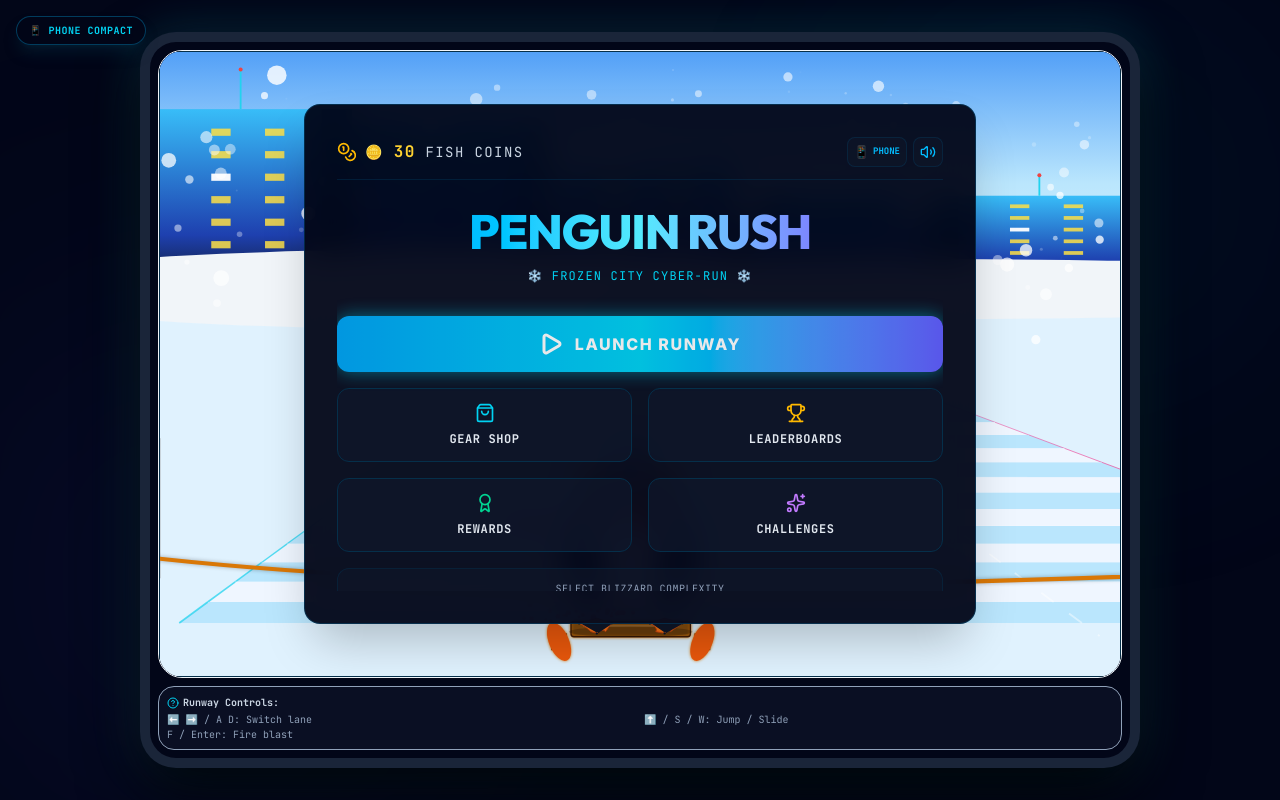
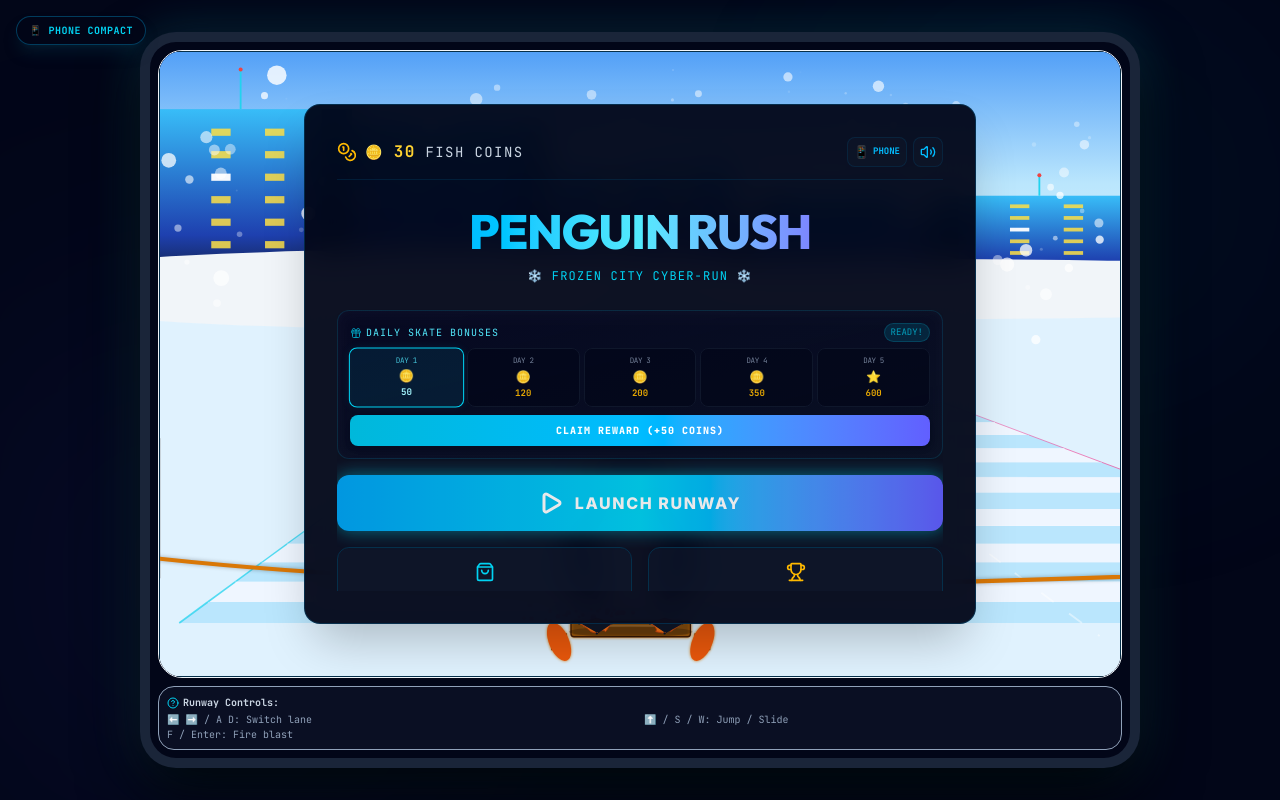
Before and after one commit to ravikishan1886-ui/penguin-Rush, a React (Vite) app: page / in a window 1280 px wide. Built offline with nearby package versions, Linux system fonts and the light colour scheme.

Commit message:
feat(ui): add daily login rewards and audio
Implement daily login streak functionality with coin rewards, update type definitions for persistent storage, and add achievement sound effects.

```diff
--- a/metadata.json
+++ b/metadata.json
@@ -1,5 +1,5 @@
 {
   "name": "Penguin Rush: Frozen City",
   "description": "An action-packed 2.5D winter skateboarding endless runner with high-performance graphics, boss battles, upgrades, and neon aesthetics.",
-  "requestFramePermissions": [],
+  "requestFramePermissions": []
 }
--- a/src/components/AudioSystem.ts
+++ b/src/components/AudioSystem.ts
@@ -410,6 +410,31 @@ export class AudioSystem {
     });
   }
 
+  playAchievementComplete() {
+    if (this.isMuted) return;
+    this.initCtx();
+    if (!this.ctx) return;
+
+    const now = this.ctx.currentTime;
+    const notes = [523.25, 659.25, 783.99, 1046.50]; // C5, E5, G5, C6
+    notes.forEach((freq, idx) => {
+      const osc = this.ctx!.createOscillator();
+      const gain = this.ctx!.createGain();
+
+      osc.type = 'sine';
+      osc.frequency.setValueAtTime(freq, now + idx * 0.08);
+
+      gain.gain.setValueAtTime(0.08, now + idx * 0.08);
+      gain.gain.exponentialRampToValueAtTime(0.001, now + idx * 0.08 + 0.35);
+
+      osc.connect(gain);
+      gain.connect(this.ctx!.destination);
+
+      osc.start(now + idx * 0.08);
+      osc.stop(now + idx * 0.08 + 0.4);
+    });
+  }
+
   startSkateSound() {
     if (this.isMuted) return;
     this.initCtx();
--- a/src/components/UIOverlay.tsx
+++ b/src/components/UIOverlay.tsx
@@ -57,6 +57,7 @@ export default function UIOverlay({
   const [platform, setPlatform] = useState<GamePlatform>(platformSdk.getPlatform());
   const [isAdPlaying, setIsAdPlaying] = useState(false);
   const [adSuccessMessage, setAdSuccessMessage] = useState<string | null>(null);
+  const [dailySuccessMsg, setDailySuccessMsg] = useState<string | null>(null);
 
   // Sync state initially
   useEffect(() => {
@@ -252,6 +253,38 @@ export default function UIOverlay({
     };
     setSaveData(newData);
     localStorage.setItem('penguin_rush_save_data', JSON.stringify(newData));
+  };
+
+  // Claim Daily Login Reward Calendar
+  const handleClaimDailyReward = () => {
+    const lastClaim = saveData.lastLoginClaimTime || 0;
+    const now = Date.now();
+    const timeSinceLastClaim = now - lastClaim;
+    const canClaim = lastClaim === 0 || timeSinceLastClaim >= 18 * 60 * 60 * 1000;
+    if (!canClaim) return;
+
+    const streakBroken = lastClaim > 0 && timeSinceLastClaim > 42 * 60 * 60 * 1000;
+    const nextStreak = streakBroken ? 1 : ((saveData.dailyLoginStreak || 0) % 5) + 1;
+
+    const rewards = [50, 120, 200, 350, 600];
+    const rewardAmt = rewards[(nextStreak - 1) % 5];
+
+    const updatedCoins = saveData.coins + rewardAmt;
+    const newData: SaveData = {
+      ...saveData,
+      coins: updatedCoins,
+      lastLoginClaimTime: now,
+      dailyLoginStreak: nextStreak,
+    };
+
+    setSaveData(newData);
+    localStorage.setItem('penguin_rush_save_data', JSON.stringify(newData));
+    gameAudio.playVictory();
+
+    setDailySuccessMsg(`🎁 Day ${nextStreak} Login claimed! Added 🪙 ${rewardAmt} Fish Coins!`);
+    setTimeout(() => {
+      setDailySuccessMsg(null);
+    }, 4500);
   };
 
   // Save score to leaderboard
@@ -455,6 +488,98 @@ export default function UIOverlay({
                   </div>
                 )}
 
+                {/* PORTFOLIO-GRADE CONSECUTIVE DAILY LOYALTY CALENDAR */}
+                {(() => {
+                  const lastClaim = saveData.lastLoginClaimTime || 0;
+                  const now = Date.now();
+                  const timeSinceLastClaim = now - lastClaim;
+
+                  const canClaim = lastClaim === 0 || timeSinceLastClaim >= 18 * 60 * 60 * 1000;
+                  const streakBroken = lastClaim > 0 && timeSinceLastClaim > 42 * 60 * 60 * 1000;
+
+                  const currentStreak = streakBroken ? 0 : (saveData.dailyLoginStreak || 0);
+                  const nextTargetClaimIndex = currentStreak % 5;
+
+                  const rewards = [50, 120, 200, 350, 600];
+
+                  let timeStr = "";
+                  if (!canClaim) {
+                    const msLeft = 18 * 60 * 60 * 1000 - timeSinceLastClaim;
+                    const hours = Math.floor(msLeft / (1000 * 60 * 60));
+                    const minutes = Math.floor((msLeft % (1000 * 60 * 60)) / (1000 * 60));
+                    timeStr = `${hours}h ${minutes}m left`;
+                  }
+
+                  return (
+                    <div className="mt-2.5 p-3 rounded-xl bg-gradient-to-br from-indigo-950/20 to-slate-900/60 border border-cyan-500/15 backdrop-blur-sm shadow-md">
+                      <div className="flex items-center justify-between mb-1.5">
+                        <span className="text-[10px] text-cyan-300 font-mono tracking-widest uppercase flex items-center gap-1">
+                          <Gift className="h-3 w-3 text-cyan-400 animate-pulse" /> DAILY SKATE BONUSES
+                        </span>
+                        {canClaim ? (
+                          <span className="text-[9px] bg-cyan-500/20 text-cyan-400 border border-cyan-500/30 px-1.5 py-0.5 rounded-full font-mono animate-pulse">
+                            READY!
+                          </span>
+                        ) : (
+                          <span className="text-[9px] bg-slate-950/60 text-slate-400 border border-slate-800 px-1.5 py-0.5 rounded-full font-mono">
+                            {timeStr}
+                          </span>
+                        )}
+                      </div>
+
+                      <div className="grid grid-cols-5 gap-1 mb-2">
+                        {rewards.map((reward, idx) => {
+                          const dayNum = idx + 1;
+                          const isClaimed = idx < currentStreak;
+                          const isActive = idx === nextTargetClaimIndex && canClaim;
+
+                          return (
+                            <div
+                              key={idx}
+                              className={`relative flex flex-col items-center justify-center py-1.5 px-0.5 rounded-lg transition-all duration-300 border ${
+                                isClaimed
+                                  ? 'bg-slate-950/40 border-slate-950 text-slate-500 line-through'
+                                  : isActive
+                                    ? 'bg-cyan-500/10 border-cyan-400 shadow-[0_0_8px_rgba(6,182,212,0.1)] text-cyan-300 scale-[1.02]'
+                                    : 'bg-slate-950/60 border-slate-900 text-slate-400'
+                              }`}
+                            >
+                              <span className="text-[7.5px] font-mono tracking-tighter uppercase select-none opacity-80">
+                                DAY {dayNum}
+                              </span>
+                              <span className="text-xs my-0.5 select-none font-sans">
+                                {isClaimed ? '✅' : idx === 4 ? '⭐️' : '🪙'}
+                              </span>
+                              <span className={`text-[9px] font-bold font-mono ${isActive ? 'text-cyan-200' : 'text-amber-400/90'}`}>
+                                {reward}
+                              </span>
+                            </div>
+                          );
+                        })}
+                      </div>
+
+                      {canClaim ? (
+                        <button
+                          onClick={handleClaimDailyReward}
+                          className="w-full py-2 bg-gradient-to-r from-cyan-500 via-sky-400 to-indigo-500 hover:from-cyan-400 hover:to-indigo-400 text-white font-extrabold font-mono tracking-widest text-[10px] rounded-lg shadow-md cursor-pointer transition active:scale-95"
+                        >
+                          CLAIM REWARD (+{rewards[nextTargetClaimIndex]} COINS)
+                        </button>
+                      ) : (
+                        <div className="w-full py-1 bg-slate-1000/40 border border-slate-900 font-mono text-[8px] text-center text-slate-400 rounded-lg">
+                          Streak: <strong className="text-cyan-400">{currentStreak} days</strong> consecutive. Back in {timeStr}!
+                        </div>
+                      )}
+
+                      {dailySuccessMsg && (
+                        <div className="mt-1.5 text-[8.5px] font-extrabold font-mono text-center text-emerald-400 uppercase leading-none">
+                          {dailySuccessMsg}
+                        </div>
+                      )}
+                    </div>
+                  );
+                })()}
+
                 {/* MAIN MENU BUTTON PANEL */}
                 <div className="grid grid-cols-2 gap-4 mt-4">
                   {/* PLAY TRIGGER BUTTON */}
@@ -634,51 +759,6 @@ export default function UIOverlay({
                     <span className="text-xs font-semibold text-amber-300 font-sans flex items-center gap-1.5 justify-end">
                       🛹 {saveData.skateboards.find(b => b.id === saveData.selectedSkateboard)?.name}
                     </span>
-                  </div>
-                </div>
-
-                {/* PLATFORM SDK INTEGRATION SIMULATOR RAIL */}
-                <div className="mt-4 p-4 rounded-xl border border-dashed border-sky-800/40 bg-slate-900/30">
-                  <div className="flex items-center justify-between mb-2 select-none">
-                    <span className="text-[10px] text-cyan-300 font-mono tracking-wider uppercase flex items-center gap-1.5 font-bold">
-                      <Gamepad2 className="h-3.5 w-3.5 text-cyan-400" />
-                      PLATFORM SDK PORTAL
-                    </span>
-                    <span className="text-[9px] font-mono text-slate-500">
-                      MONETIZATION CONTEXT
-                    </span>
-                  </div>
-
-                  <p className="text-[11px] text-slate-400 leading-relaxed mb-3">
-                    Test monetization hooks. Integrates native <strong className="text-white">Poki</strong> and <strong className="text-white">CrazyGames</strong> SDK parameters automatically inside host iframes.
-                  </p>
-
-                  <div className="grid grid-cols-3 gap-2 mb-3">
-                    {(['offline', 'poki', 'crazygames'] as GamePlatform[]).map((plat) => (
-                      <button
-                        key={plat}
-                        onClick={() => handleSelectPlatform(plat)}
-                        className={`py-1.5 rounded-lg text-[10px] font-bold font-mono tracking-widest uppercase border transition cursor-pointer ${
-                          platform === plat
-                            ? 'bg-gradient-to-r from-sky-500 to-indigo-500 text-white border-sky-300 shadow shadow-sky-600/20'
-                            : 'bg-slate-950/80 text-slate-400 border-slate-900 hover:border-slate-850'
-                        }`}
-                      >
-                        {plat === 'offline' ? 'Sandbox' : plat === 'crazygames' ? 'CrazyGames' : 'Poki'}
-                      </button>
-                    ))}
-                  </div>
-
-                  <div className="flex items-center justify-between border-t border-sky-950/40 pt-2.5">
-                    <span className="text-[10px] text-slate-400 font-mono">REWARD AD UNIT:</span>
-                    <button
-                      onClick={handleWatchAdDirectCoins}
-                      disabled={isAdPlaying}
-                      className="flex items-center gap-1.5 bg-gradient-to-r from-indigo-600 to-violet-600 hover:from-indigo-500 hover:to-violet-500 text-white font-bold text-[10px] font-mono tracking-widest px-2.5 py-1.5 rounded-lg border border-indigo-400/30 cursor-pointer transition hover:scale-[1.02] shadow shadow-indigo-600/10"
-                    >
-                      <Tv className="h-3.5 w-3.5 text-indigo-300 animate-pulse" />
-                      <span>REWARD AD (+100 🪙)</span>
-                    </button>
                   </div>
                 </div>
               </div>
--- a/src/types.ts
+++ b/src/types.ts
@@ -123,4 +123,6 @@ export interface SaveData {
   achievements: Achievement[];
   dailyChallenges: DailyChallenge[];
   lastChallengeReset: number;
+  lastLoginClaimTime?: number;
+  dailyLoginStreak?: number;
 }
```
Also changed, not shown: src/App.tsx (+89 -1 lines).
